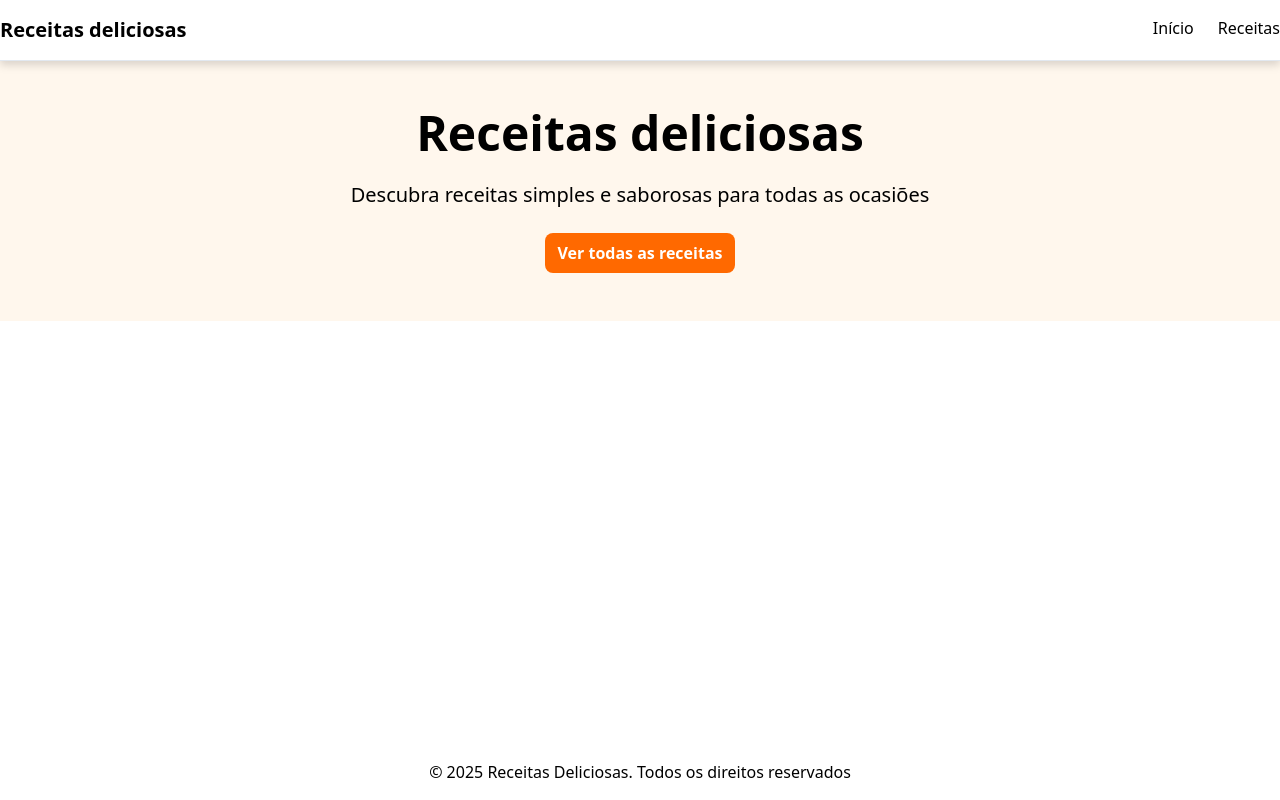
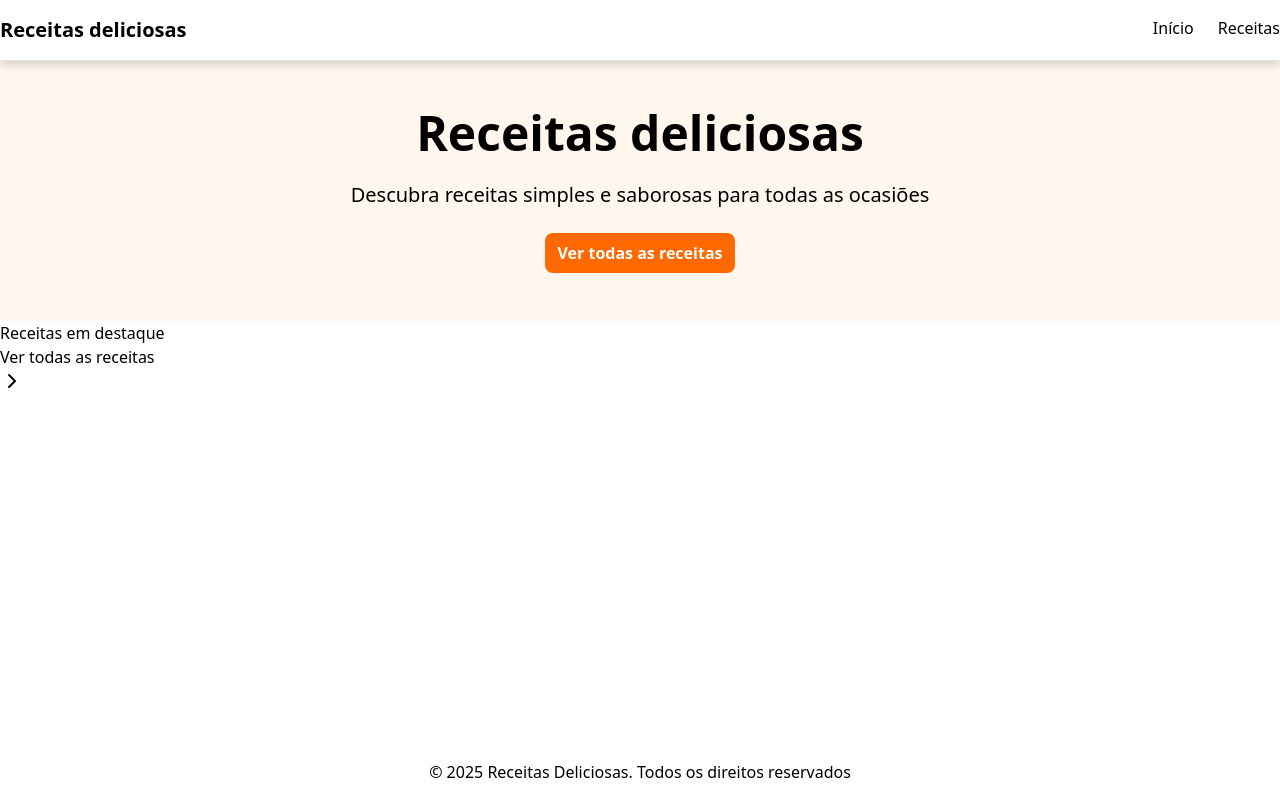
Before and after one commit to talles-morais/receitas-byron, a Next.js app: page / in a window 1280 px wide. Built offline with nearby package versions, Linux system fonts and the light colour scheme.

Commit message:
feat: estrutura da seção receitas em destaque

```diff
--- a/src/app/page.tsx
+++ b/src/app/page.tsx
@@ -1,3 +1,4 @@
+import { ChevronRight } from "lucide-react";
 import Link from "next/link";
 
 export default function Home() {
@@ -15,6 +16,20 @@
           </Link>
         </div>
       </section>
+
+      {/* seção receitas em destaque */}
+      <section>
+        <div className="container mx-auto">
+          <h2>Receitas em destaque</h2>
+
+          {/* cards de receita */}
+
+          <Link href="/receitas">
+            Ver todas as receitas
+            <ChevronRight />
+          </Link>
+        </div>
+      </section>
     </main>
   );
 }
```
Also changed, not shown: package.json (+6 -5 lines), 1 other file (tests, documents, lock files or other folders).
